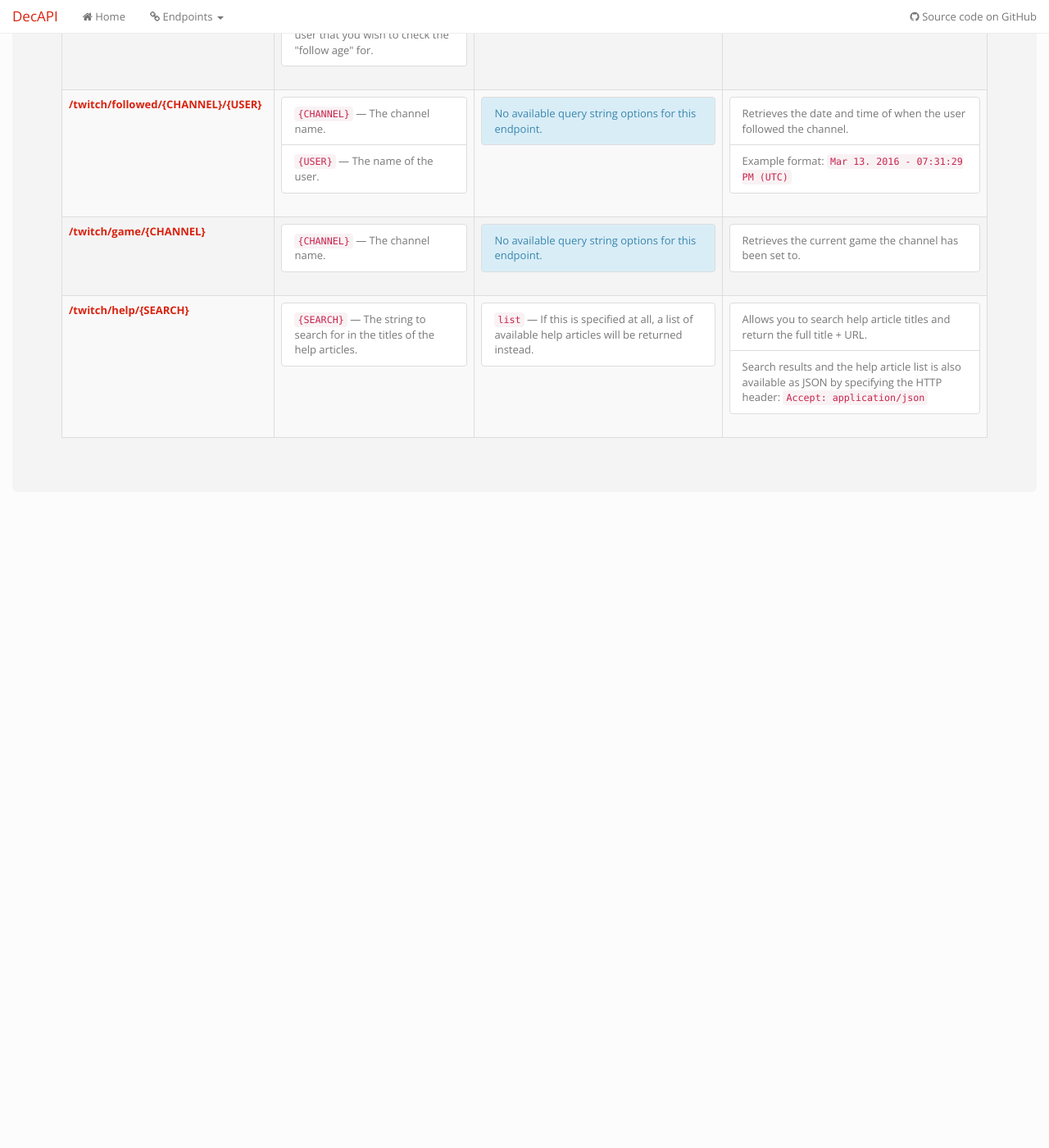
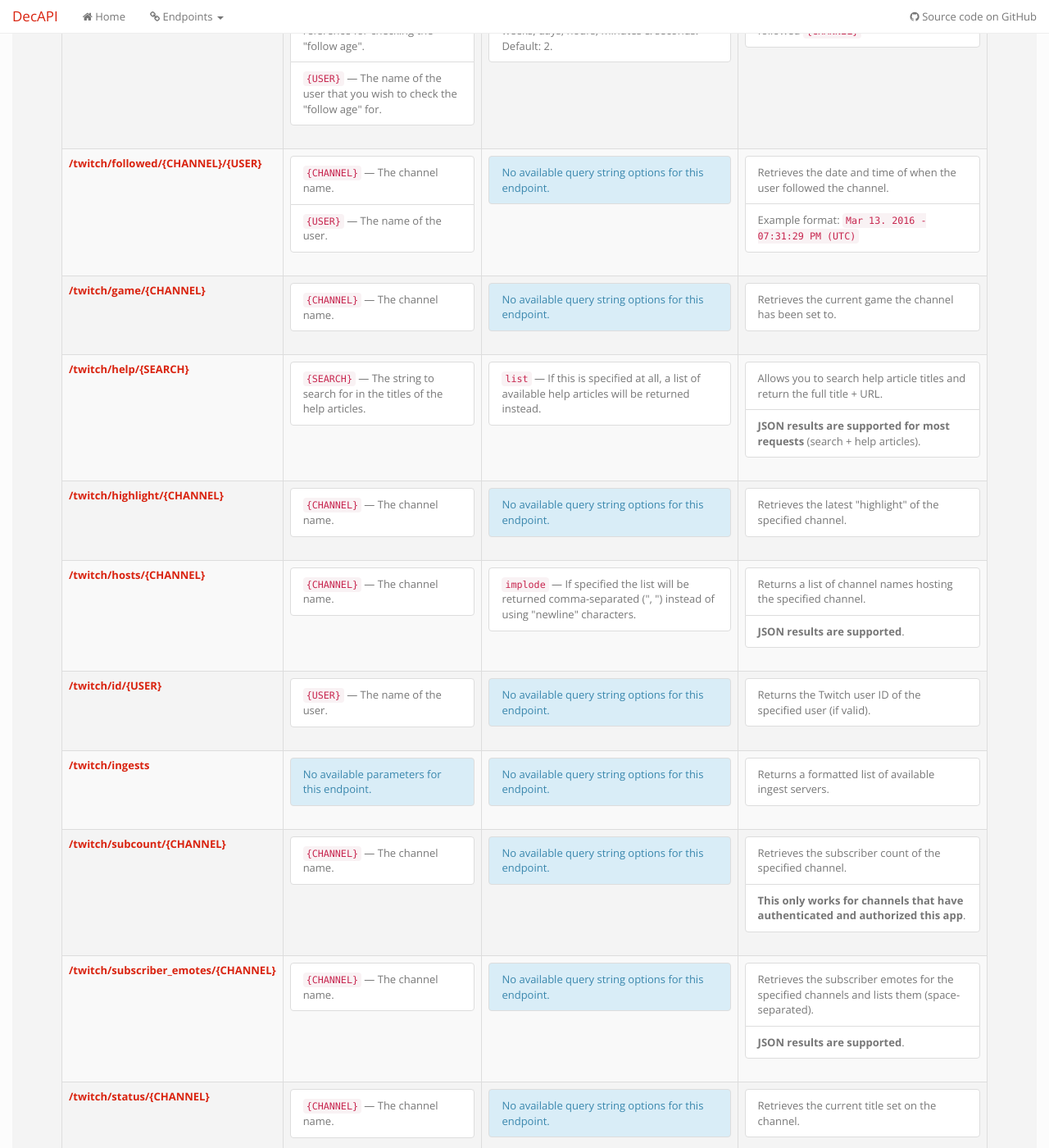
Before and after one commit to Decicus/DecAPI, a Jekyll site: the page built from docs/pages/twitch.html, in a window 1280 px wide and 1400 px high, scrolled down 820 px. Shown: the whole window at 82% size. Built offline with Jekyll 4.4.1, drawn with Linux system fonts in a browser that asks for light colours; before the commit the page ends 1450 px from its top, so only the background shows below that; some of the changed text lies outside the part shown.

Commit message:
Finish /twitch and /twitter docs

```diff
--- a/docs/_data/endpoints/twitch.yaml
+++ b/docs/_data/endpoints/twitch.yaml
@@ -1,22 +1,18 @@
 base_path: "/twitch"
 endpoints:
     - route: ""
-      parameters:
-      qs:
       notes:
         - 'Lists the currently available endpoints'
     - route: "chat_rules/{CHANNEL}"
       parameters:
         - name: "{CHANNEL}"
           description: 'The channel name to retrieve the chat rules for.'
-      qs:
       notes:
         - 'Gives a "newlined" list of chat rules for the specified channel.'
     - route: "clusters/{CHANNEL}"
       parameters:
         - name: "{CHANNEL}"
           description: 'The channel to check chat cluster for.'
-      qs:
       notes:
         - 'Retrieves the chat cluster name for the channel specified.'
         - 'Note that this is essentially useless from now on, as all requests will (most likely) return <code>aws</code>.'
@@ -37,7 +33,6 @@ endpoints:
           description: 'The channel name.'
         - name: "{USER}"
           description: 'The name of the user.'
-      qs:
       notes:
         - 'Retrieves the date and time of when the user followed the channel.'
         - 'Example format: <code>Mar 13. 2016 - 07:31:29 PM (UTC)</code>'
@@ -45,7 +40,6 @@ endpoints:
       parameters:
         - name: "{CHANNEL}"
           description: "The channel name."
-      qs:
       notes:
         - 'Retrieves the current game the channel has been set to.'
     - route: "help/{SEARCH}"
@@ -57,4 +51,79 @@ endpoints:
           description: 'If this is specified at all, a list of available help articles will be returned instead.'
       notes:
         - 'Allows you to search help article titles and return the full title + URL.'
-        - 'Search results and the help article list is also available as JSON by specifying the HTTP header: <code>Accept: application/json</code>'
+        - '<strong>JSON results are supported for most requests</strong> (search + help articles).'
+    - route: "highlight/{CHANNEL}"
+      parameters:
+        - name: "{CHANNEL}"
+          description: 'The channel name.'
+      notes:
+        - 'Retrieves the latest "highlight" of the specified channel.'
+    - route: "hosts/{CHANNEL}"
+      parameters:
+        - name: "{CHANNEL}"
+          description: 'The channel name.'
+      qs:
+        - name: "implode"
+          description: 'If specified the list will be returned comma-separated (", ") instead of using "newline" characters.'
+      notes:
+        - 'Returns a list of channel names hosting the specified channel.'
+        - '<strong>JSON results are supported</strong>.'
+    - route: "id/{USER}"
+      parameters:
+        - name: "{USER}"
+          description: 'The name of the user.'
+      notes:
+        - 'Returns the Twitch user ID of the specified user (if valid).'
+    - route: "ingests"
+      notes:
+        - 'Returns a formatted list of available ingest servers.'
+    - route: "subcount/{CHANNEL}"
+      parameters:
+        - name: "{CHANNEL}"
+          description: "The channel name."
+      notes:
+        - 'Retrieves the subscriber count of the specified channel.'
+        - '<strong>This only works for channels that have authenticated and authorized this app</strong>.'
+    - route: "subscriber_emotes/{CHANNEL}"
+      parameters:
+        - name: "{CHANNEL}"
+          description: 'The channel name.'
+      notes:
+        - 'Retrieves the subscriber emotes for the specified channels and lists them (space-separated).'
+        - '<strong>JSON results are supported</strong>.'
+    - route: "status/{CHANNEL}"
+      parameters:
+        - name: "{CHANNEL}"
+          description: 'The channel name.'
+      notes:
+        - 'Retrieves the current title set on the channel.'
+    - route: "team_members/{TEAM_ID}"
+      parameters:
+        - name: "{TEAM_ID}"
+          description: 'The team identifier.'
+      qs:
+        - name: "sort"
+          description: 'If this is specified, it will sort the members of the team alphabetically.'
+      notes:
+        - 'Retrieves the members of a specified team.'
+        - 'The team identifier is the identifier used in URLs. Example: The team "New Game Plus" has the identifier "newgameplus".'
+        - '<strong>JSON results are supported</strong>.'
+    - route: "title/{CHANNEL}"
+      parameters:
+        - name: "{CHANNEL}"
+          description: "The channel name."
+      notes:
+        - 'Works identical to <code>status</code> - Retrieves the current title set on the channel.'
+    - route: "upload/{CHANNEL}"
+      parameters:
+        - name: "{CHANNEL}"
+          description: "The channel name."
+      notes:
+        - 'Returns the latest uploaded video (title + URL) for the specified channel.'
+    - route: "uptime/{CHANNEL}"
+      parameters:
+        - name: "{CHANNEL}"
+          description: "The channel name."
+      notes:
+        - 'Returns how long the specified channel has been live for the current broadcast.'
+        - '<strong>Rate-limited:</strong> This is rate-limited to 100 requests per minute.'
--- /dev/null
+++ b/docs/_data/endpoints/twitter.yaml
@@ -0,0 +1,31 @@
+base_path: "/twitter"
+endpoints:
+    - route: "latest"
+      parameters:
+        - name: "{USER}"
+          description: 'The name of the user.'
+      qs:
+        - name: "no_rts"
+          description: 'If specified, retweets will <strong>not</strong> be included.'
+        - name: "include_replies"
+          description: 'If specified at all, this includes replies from the specified user to other users as well.'
+        - name: "no_exclude_replies"
+          description: 'Works similarly to <code>include_replies</code>, except this query string cannot be specified as just empty unlike <code>include_replies</code>.'
+        - name: "search"
+          description: 'Goes through each of the latest tweets (up to 200) and then searches with the specified string (case-insensitive). If this is not specified, it will just return the latest tweet.'
+        - name: "strict"
+          description: 'This is used together with <code>search</code>. If specified, it will do a case-sensitive search.'
+        - name: "url"
+          description: 'If specified, the URL of the tweet will be appended to the result.'
+        - name: "shorten"
+          description: 'Used together with <code>url</code>. Shortens the URL using TinyURL.'
+        - name: "howlong"
+          description: 'Includes the time since the tweet was posted.'
+      notes:
+        - 'Returns the latest tweet by the specified user.'
+    - route: "latest_url"
+      notes:
+        - 'Works exactly like <code>latest</code>, except this will not include the tweet text and by default only include the URL.'
+    - route: "latest_id"
+      notes:
+        - 'Works exactly like <code>latest</code>, except this will <strong>only</strong> include the tweet ID and nothing else.'
--- a/docs/index.html
+++ b/docs/index.html
@@ -23,7 +23,7 @@ options:
 </p>
 
 <h3 class="text-info">Default options &amp; results</h3>
-<p>These are options or results that will be the default, <strong>unless the notes about the endpoint says otherwise</strong>.</p>
+<p>These are options or results that will be the default, <strong>unless the notes about the endpoint mention otherwise</strong>.</p>
 <div class="list-group">
     {% for option in page.options %}
         <li class="list-group-item">{{ option }}</li>
--- a/docs/pages/twitch.html
+++ b/docs/pages/twitch.html
@@ -6,7 +6,11 @@ permalink: "/twitch"
 ---
 <p class="text-info">Endpoints that are mainly dedicated to retrieve information from the <a href="https://www.twitch.tv/"><i class="fa fa-1x fa-twitch"></i> Twitch</a> API.
 <br>
-See also: <a href="https://dev.twitch.tv/docs">Twitch API docs</a>
+See also: <a href="https://dev.twitch.tv/docs">Twitch API docs</a>.
+</p>
+
+<p class="text-info">
+JSON output is supported for some endpoints. If the <strong>notes say JSON results are supported</strong>, send the HTTP header <code>Accept: application/json</code> with your request to get JSON results back.
 </p>
 
 {% include endpoints_layout.html endpoints=site.data.endpoints.twitch %}
```
Also changed, not shown: docs/pages/twitter.html (added, +10 -0 lines).
